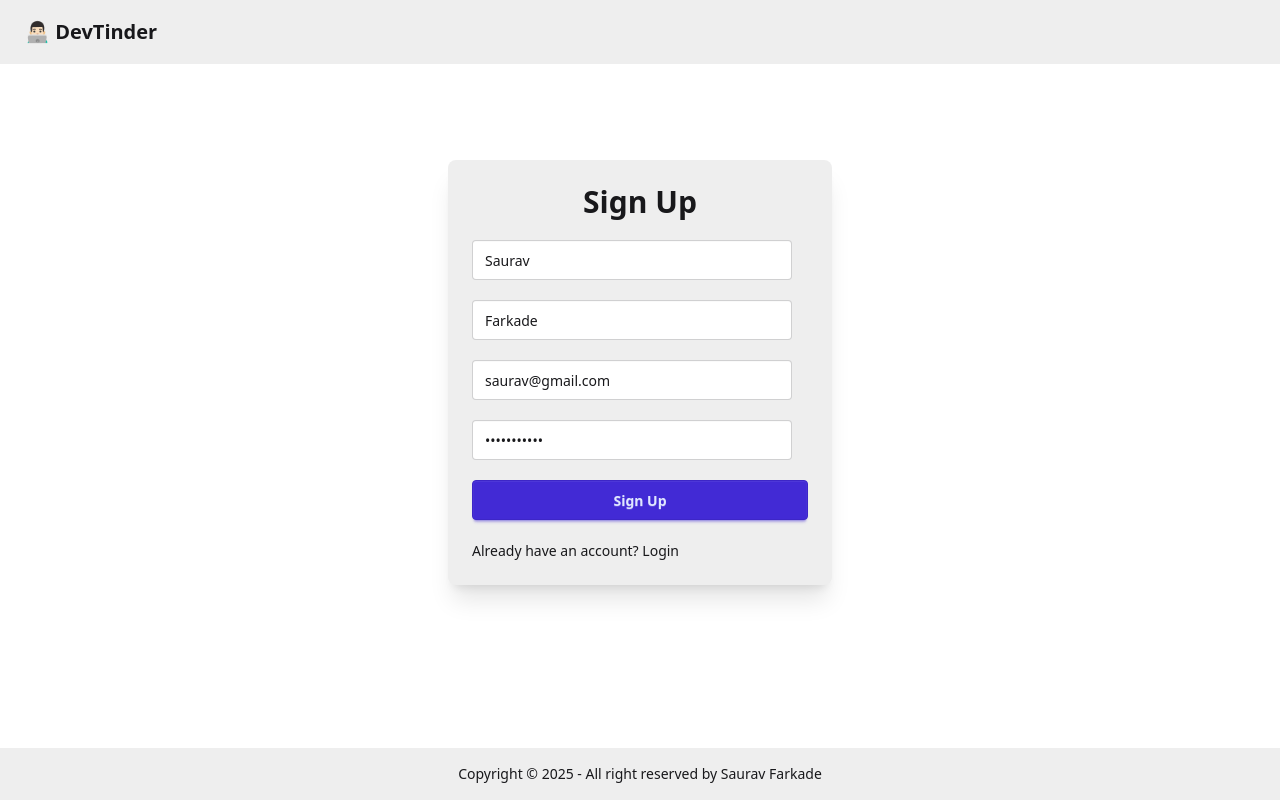
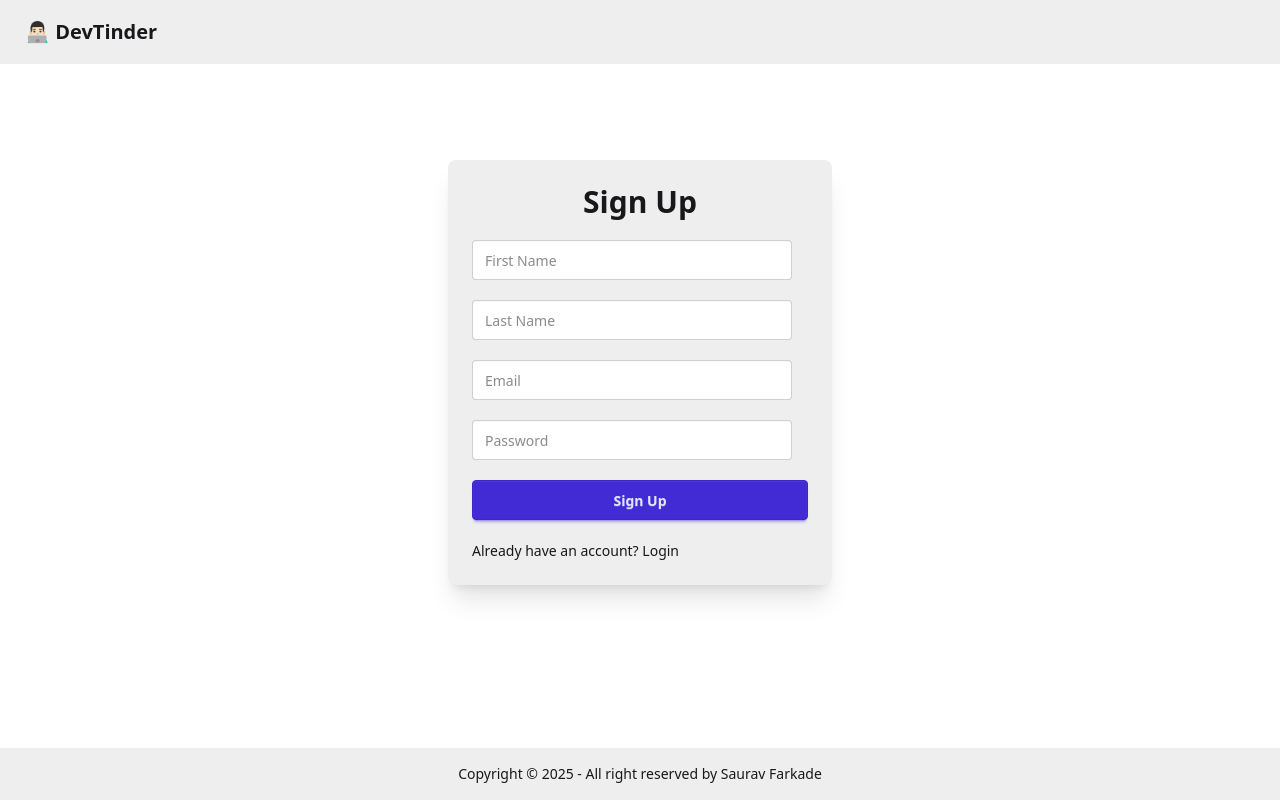
Before and after one commit to Saurav1928/DevTinder, a React (Vite) app in the folder Frontend/: page /signup in a window 1280 px wide. Built offline with nearby package versions, Linux system fonts and the light colour scheme; no server answers.

Commit message:
removed hardcoded credentials (test user)

```diff
--- a/Frontend/src/components/SignUp.jsx
+++ b/Frontend/src/components/SignUp.jsx
@@ -8,10 +8,10 @@ import BACKEND_URL from "../utils/constant"
 //
 const SignUp = () => {
   const user = useSelector((store) => store.user)
-  const [firstName, setFirstName] = useState("Saurav")
-  const [lastName, setLastName] = useState("Farkade")
-  const [emailId, setEmailId] = useState("saurav@gmail.com")
-  const [password, setPassword] = useState("Saurav@1234")
+  const [firstName, setFirstName] = useState("")
+  const [lastName, setLastName] = useState("")
+  const [emailId, setEmailId] = useState("")
+  const [password, setPassword] = useState("")
 
   const [error, setError] = useState("")
 
```
